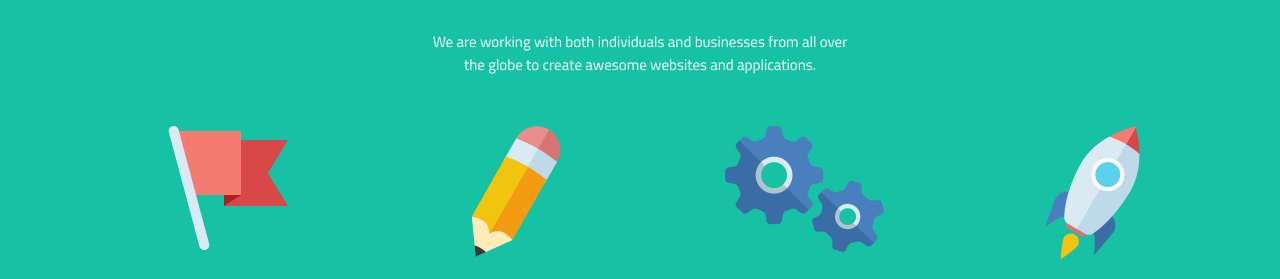
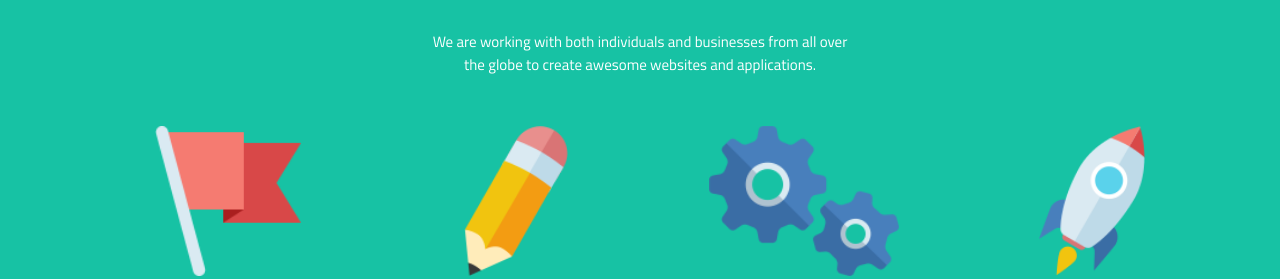
Before and after one commit to Jipan969/Project-1, a plain HTML site: page index.html in a window 1280 px wide. Shown: the part 572-851 px from the top of the page. Drawn offline with Linux system fonts and the light colour scheme.

Commit message:
Update style.css

```diff
--- a/css/style.css
+++ b/css/style.css
@@ -184,7 +184,7 @@ header .btn{
     color: #fff;
     justify-content: center;
 }
-#sevices .box-part .box img{
+#services .box-part .box img{
     height: 150px;
 }
 /* teams section css */
```
